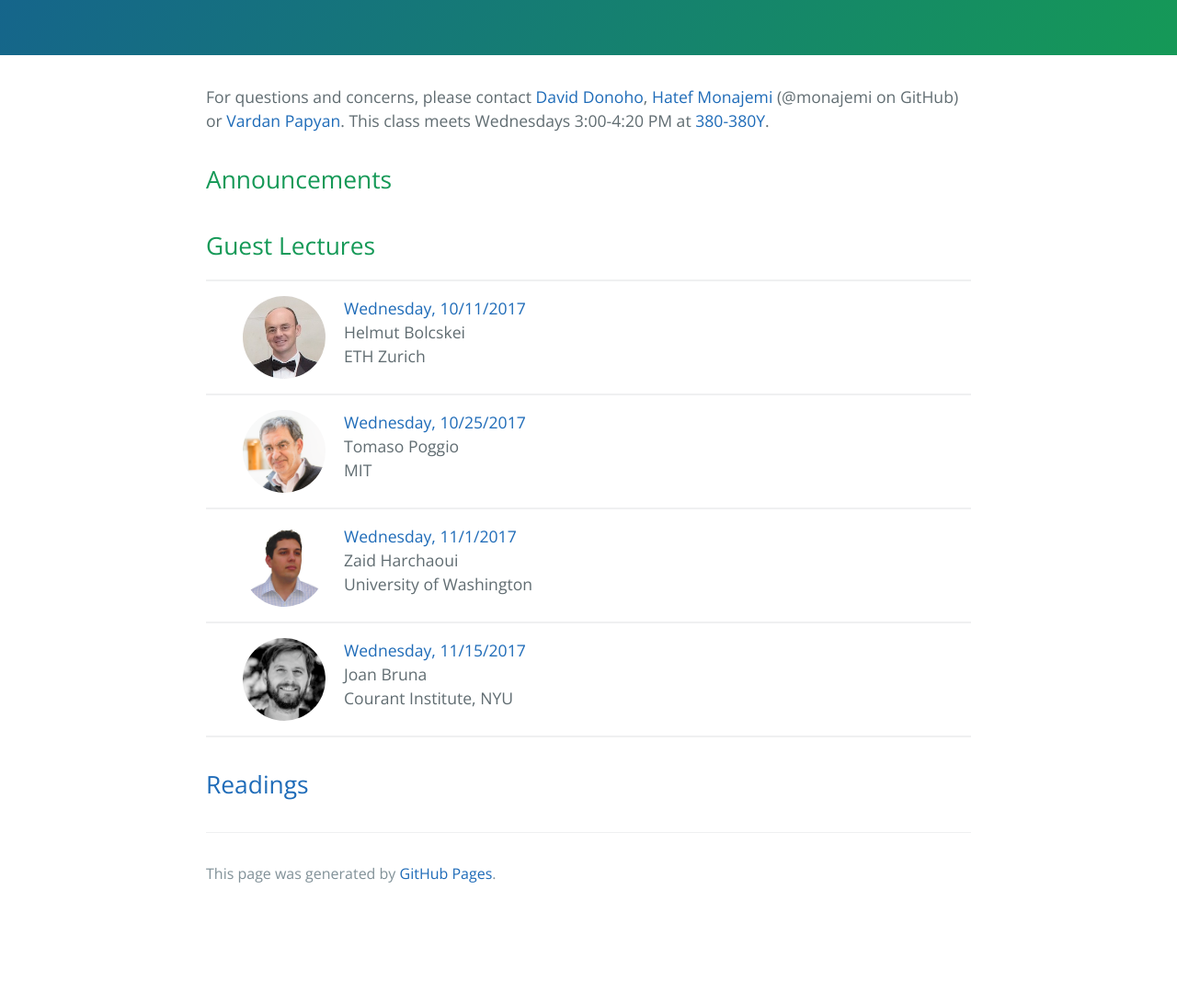
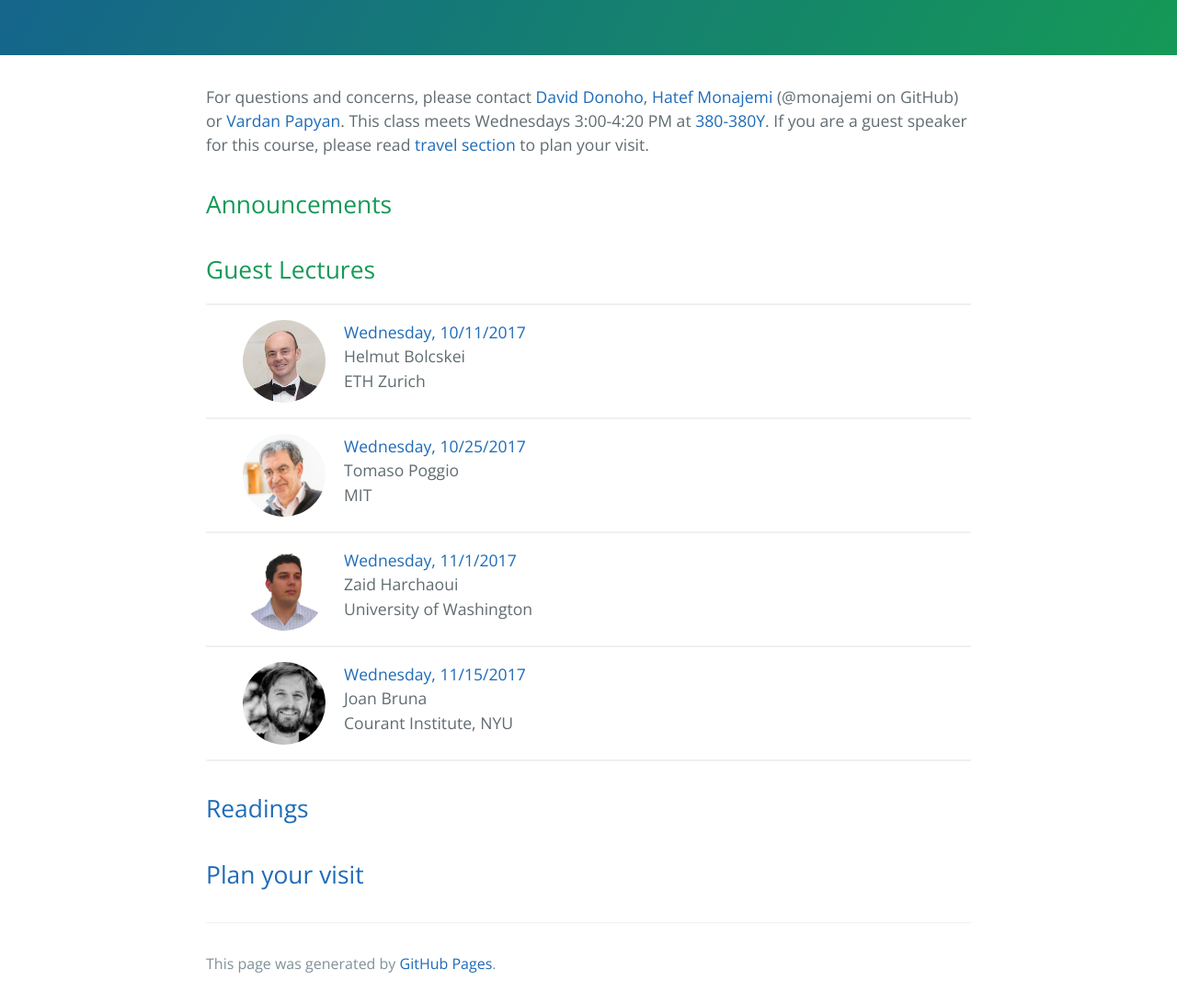
Before and after one commit to stats385/stats385.github.io, a Jekyll site: the page built from index.md, in a window 1280 px wide and 1400 px high, scrolled down 309 px. Shown: the part 308-1400 px from the top of the window at 92% size. Built offline with Jekyll 4.4.1, drawn with Linux system fonts in a browser that asks for light colours; the repository's description, which GitHub fills in, is left out; before the commit the page ends 1611 px from its top, so only the background shows below that.

Commit message:
added speaker_visit

```diff
--- a/index.md
+++ b/index.md
@@ -2,7 +2,7 @@
 layout: titlepage
 ---
 
-For questions and concerns, please contact [David Donoho](https://profiles.stanford.edu/david-donoho), [Hatef Monajemi](http://web.stanford.edu/~monajemi/) (@monajemi on GitHub) or [Vardan Papyan](http://vardanp.cswp.cs.technion.ac.il/). This class meets Wednesdays 3:00-4:20 PM at [380-380Y](https://campus-map.stanford.edu/?srch=380-380Y).
+For questions and concerns, please contact [David Donoho](https://profiles.stanford.edu/david-donoho), [Hatef Monajemi](http://web.stanford.edu/~monajemi/) (@monajemi on GitHub) or [Vardan Papyan](http://vardanp.cswp.cs.technion.ac.il/). This class meets Wednesdays 3:00-4:20 PM at [380-380Y](https://campus-map.stanford.edu/?srch=380-380Y). If you are a guest speaker for this course, please read [travel section](#plan-your-visit) to plan your visit.
 
 
 ## [](#announcements)Announcements
@@ -59,3 +59,5 @@
 
 
 ## [Readings](readings)
+
+## [Plan your visit](speaker_visit)
```
